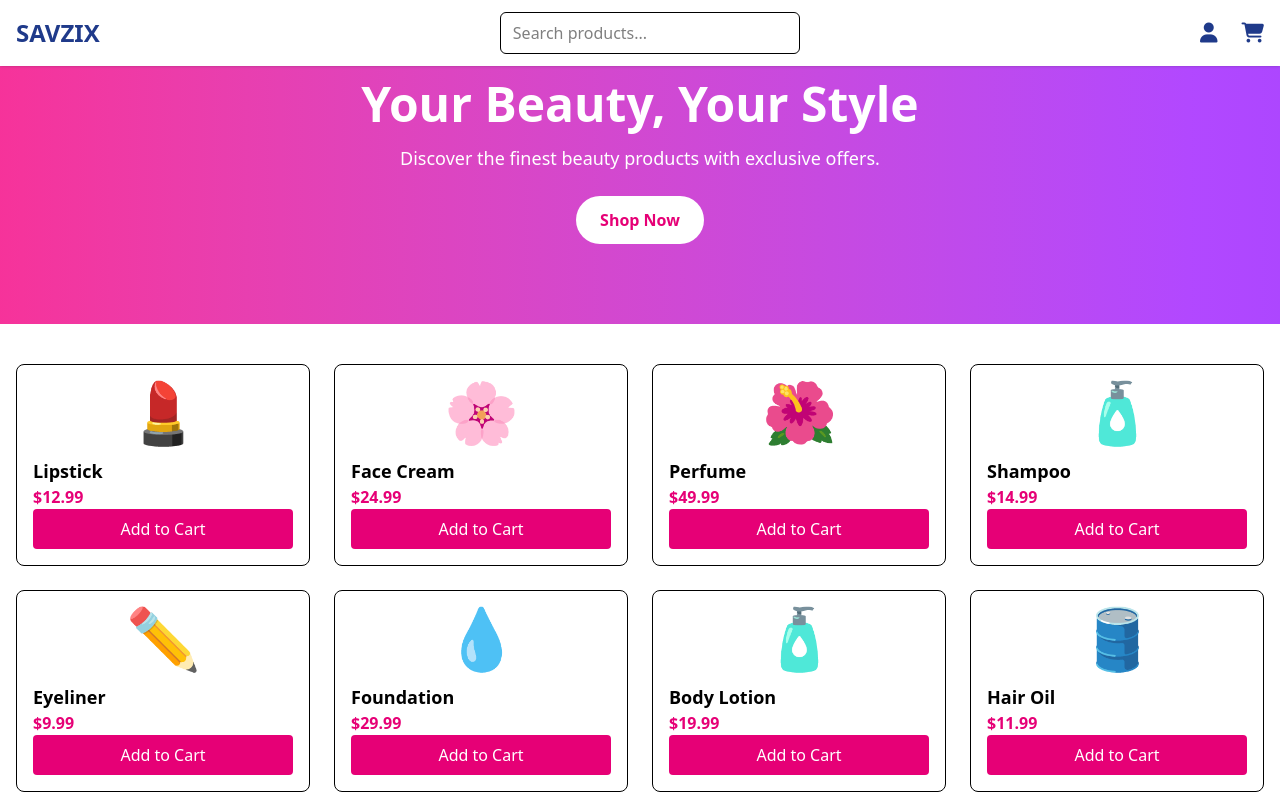
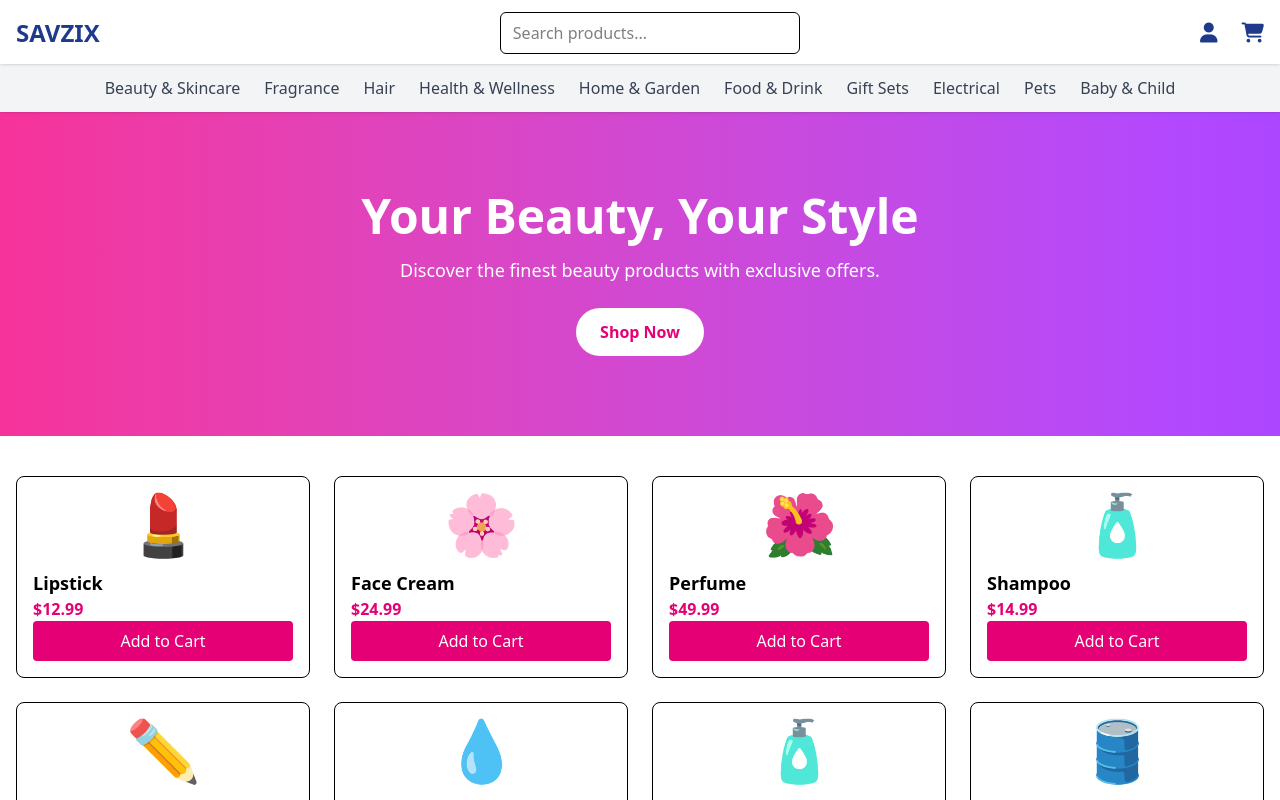
Before and after one commit to 5h3r42/savzix, a React (Vite) app: page / in a window 1280 px wide. Shown: the top 800 px of the page. Built offline with nearby package versions, Linux system fonts and the light colour scheme.

Commit message:
Home Page nav bar category bar fix

```diff
--- a/src/components/CategoryBar.jsx
+++ b/src/components/CategoryBar.jsx
@@ -0,0 +1,34 @@
+import React from "react";
+
+const categories = [
+  "Beauty & Skincare",
+  "Fragrance",
+  "Hair",
+  "Health & Wellness",
+  "Home & Garden",
+  "Food & Drink",
+  "Gift Sets",
+  "Electrical",
+  "Pets",
+  "Baby & Child",
+];
+
+const CategoryBar = () => {
+  return (
+    <div className="bg-gray-100 py-3 shadow sticky top-16 z-10">
+      <div className="max-w-7xl mx-auto flex flex-wrap justify-center space-x-6">
+        {categories.map((category, index) => (
+          <a
+            key={index}
+            href={`#${category.replace(/ & /g, "-").toLowerCase()}`}
+            className="text-gray-700 hover:text-pink-600 font-medium cursor-pointer"
+          >
+            {category}
+          </a>
+        ))}
+      </div>
+    </div>
+  );
+};
+
+export default CategoryBar;
--- a/src/components/Navbar.jsx
+++ b/src/components/Navbar.jsx
@@ -1,17 +1,12 @@
-
+import React from "react";
 
 const Navbar = () => {
   return (
-    <nav className="bg-white shadow fixed w-full z-10">
+    <nav className="bg-white shadow sticky top-0 w-full z-20 h-16">
       <div className="max-w-7xl mx-auto px-4 py-3 flex items-center justify-between">
-        {/* Left: Logo */}
-        <div className="flex items-center">
-          <h1 className="text-2xl font-bold" style={{ color: "#1f3a8a" }}>
-            SAVZIX
-          </h1>
-        </div>
-
-        {/* Middle: Centered Search Bar */}
+        <h1 className="text-2xl font-bold" style={{ color: "#1f3a8a" }}>
+          SAVZIX
+        </h1>
         <div className="flex-1 flex justify-center">
           <input
             type="text"
@@ -20,15 +15,10 @@ const Navbar = () => {
             style={{ maxWidth: "300px", width: "100%" }}
           />
         </div>
-
-        {/* Right: Icons */}
         <div className="flex items-center space-x-6">
+          <i className="fas fa-user text-xl" style={{ color: "#1f3a8a" }}></i>
           <i
-            className="fas fa-user text-xl cursor-pointer"
-            style={{ color: "#1f3a8a" }}
-          ></i>
-          <i
-            className="fas fa-shopping-cart text-xl cursor-pointer"
+            className="fas fa-shopping-cart text-xl"
             style={{ color: "#1f3a8a" }}
           ></i>
         </div>
@@ -38,3 +28,4 @@ const Navbar = () => {
 };
 
 export default Navbar;
+``;
--- a/src/pages/Home.jsx
+++ b/src/pages/Home.jsx
@@ -1,14 +1,18 @@
 
 import Navbar from "../components/Navbar";
+import CategoryBar from "../components/CategoryBar";
 import Hero from "../components/Hero";
 import ProductList from "../components/ProductList";
 import FeatureBar from "../components/FeatureBar";
 import Footer from "../components/Footer";
 
+
+
 const Home = () => {
   return (
-    <div>
+    <div >
       <Navbar />
+      <CategoryBar />
       <Hero />
       <ProductList />
       <FeatureBar />
```
